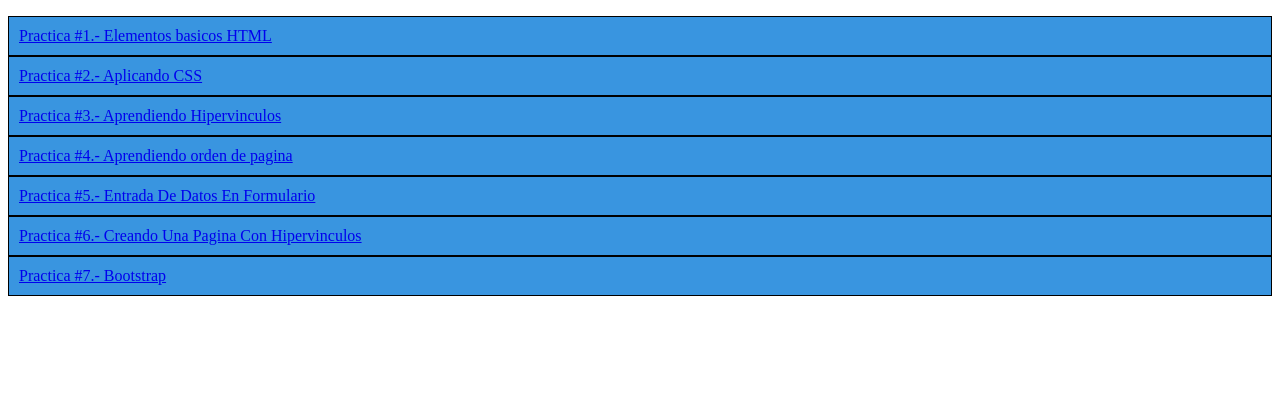
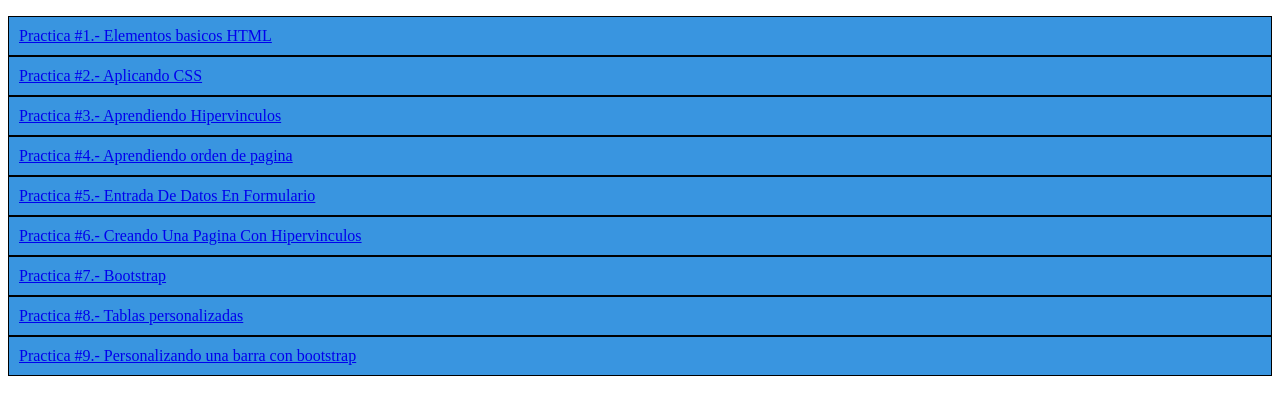
Before and after one commit to AngelGaxiola/AngelGaxiola.github.io, a plain HTML site: page index.html in a window 1280 px wide. Shown: the part 105-520 px from the top of the page. Drawn offline with Linux system fonts and the light colour scheme.

Commit message:
Add files via upload

```diff
--- a/index.html
+++ b/index.html
@@ -35,8 +35,14 @@
     <div class="lista">
         <a href="practica6.html">Practica #6.- Creando Una Pagina Con Hipervinculos</a>
     </div>
-     <div class="lista">
+    <div class="lista">
         <a href="practica7.html">Practica #7.- Bootstrap</a>
+    </div>
+    <div class="lista">
+        <a href="practica8.html">Practica #8.- Tablas personalizadas</a>
+    </div>
+    <div class="lista">
+        <a href="practica9.html">Practica #9.- Personalizando una barra con bootstrap</a>
     </div>
 </body>
 </html>
```
